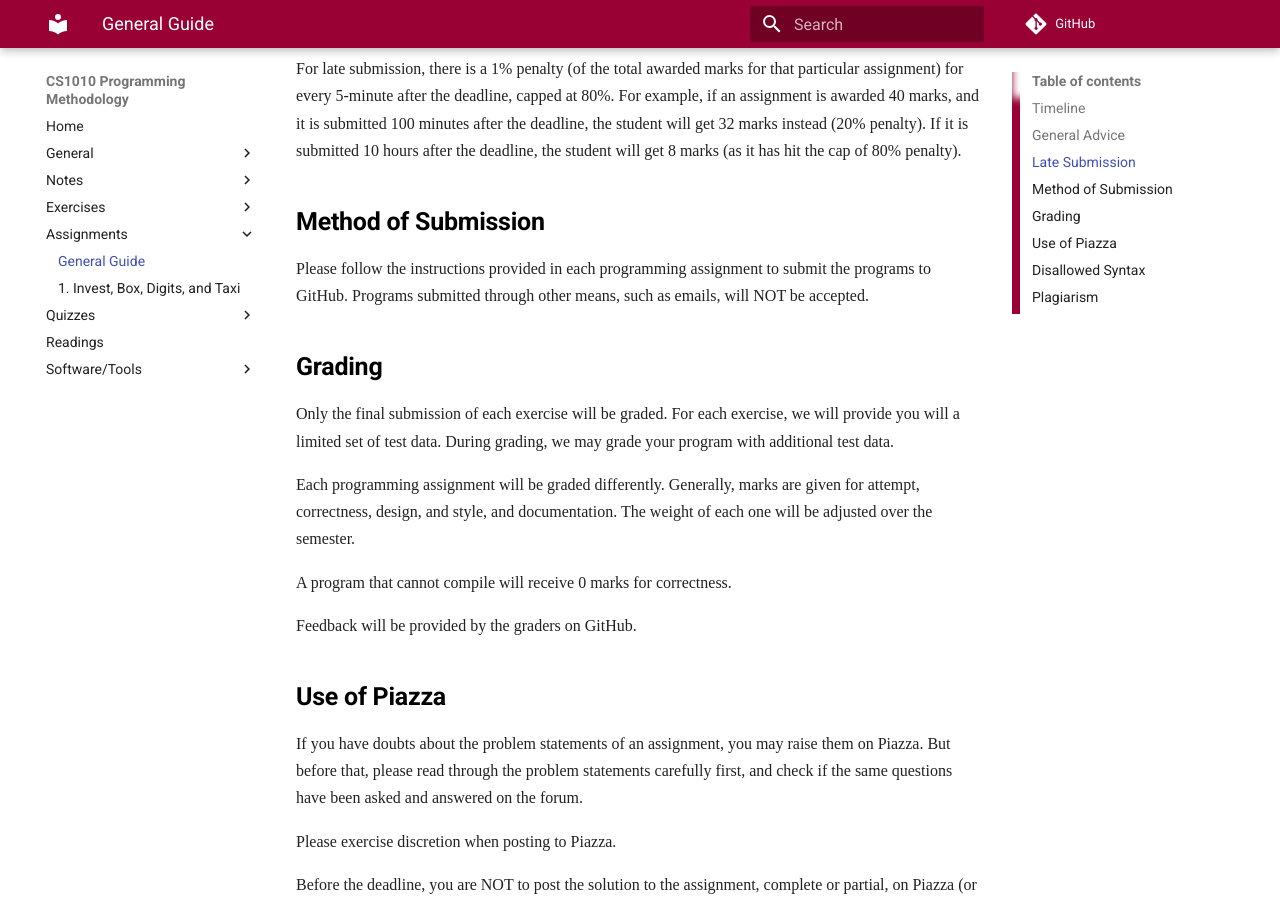
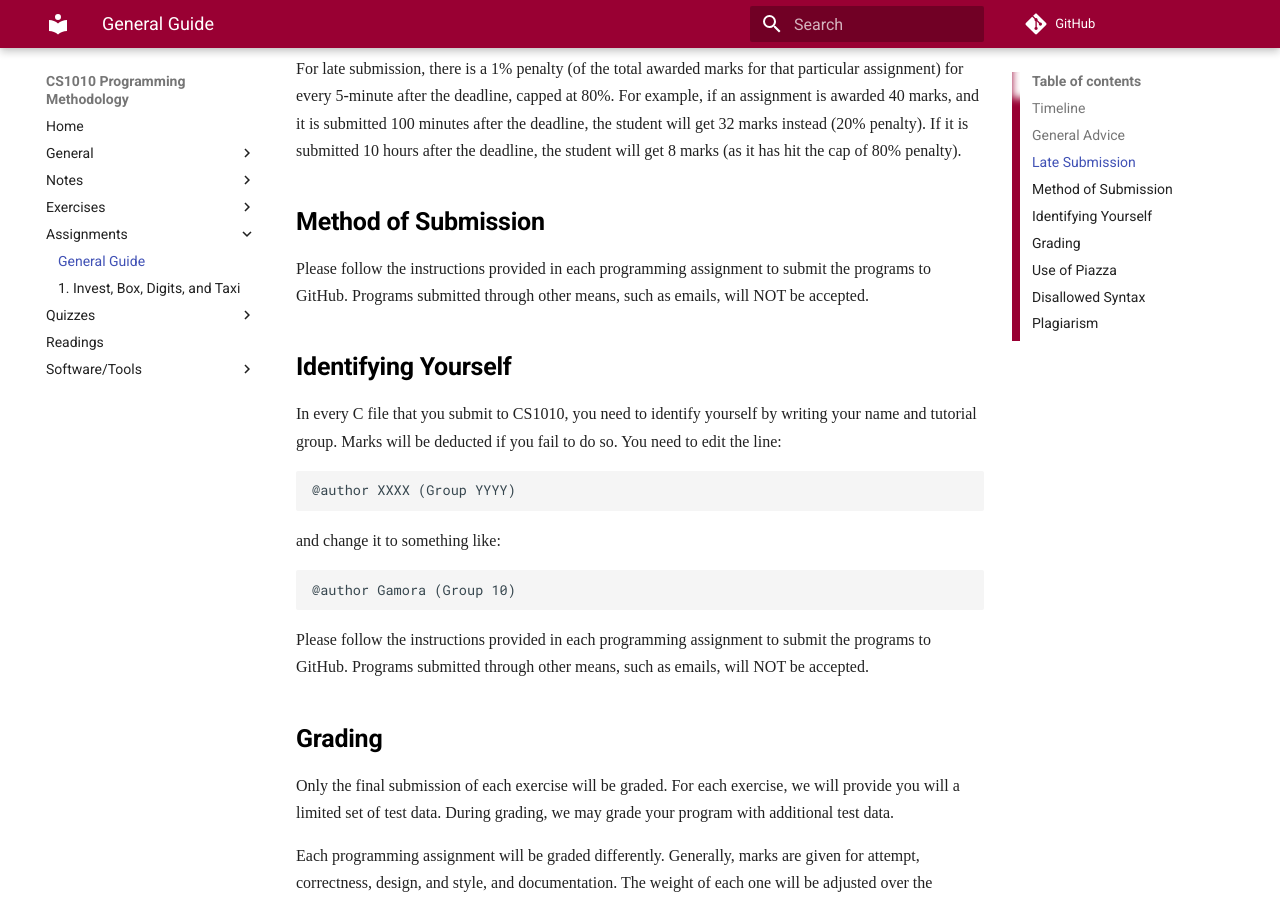
Before and after one commit to LL-Pengfei/CS1010-AY1819S1-Personal, an MkDocs documentation site: the page built from docs/assignment.md, in a window 1280 px wide and 900 px high, scrolled down 1119 px. Built offline with MkDocs 1.6.1 and Material for MkDocs 9.7.7, drawn with Linux system fonts in a browser that asks for light colours; nearby versions of some CDN libraries; some web fonts are replaced; comment, search, counter and statistics services are not loaded; old or Windows-style settings are respelled for this version of MkDocs.

Commit message:
Remind students to identify themselves

````diff
--- a/docs/assignment.md
+++ b/docs/assignment.md
@@ -30,6 +30,22 @@ For late submission, there is a 1% penalty (of the total awarded marks for that
 ## Method of Submission
 Please follow the instructions provided in each programming assignment to submit the programs to GitHub.  Programs submitted through other means, such as emails, will NOT be accepted.
 
+## Identifying Yourself
+
+In every C file that you submit to CS1010, you need to identify yourself by writing your name and tutorial group. Marks will be deducted if you fail to do so. You need to edit the line:
+
+```
+@author XXXX (Group YYYY)
+```
+
+and change it to something like:
+
+```
+@author Gamora (Group 10)
+```
+
+Please follow the instructions provided in each programming assignment to submit the programs to GitHub.  Programs submitted through other means, such as emails, will NOT be accepted.
+
 ## Grading
 Only the final submission of each exercise will be graded.  For each exercise, we will provide you will a limited set of test data.  During grading, we may grade your program with additional test data.
 
````
Also changed, not shown: docs/as01.md (+1 -1 lines).
